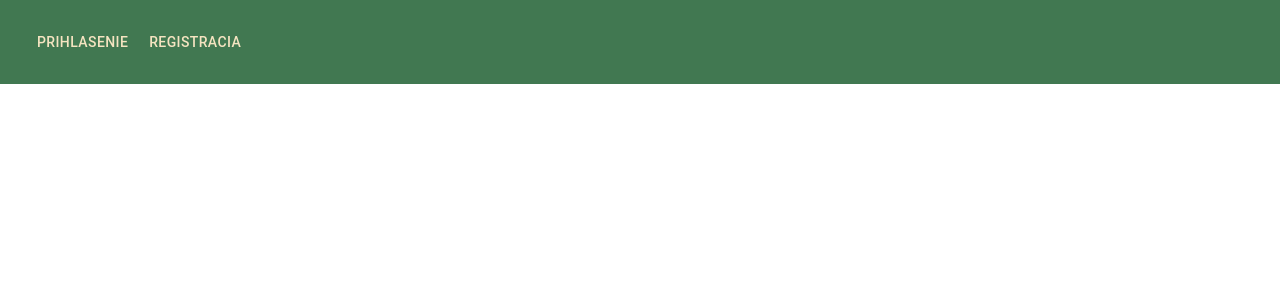
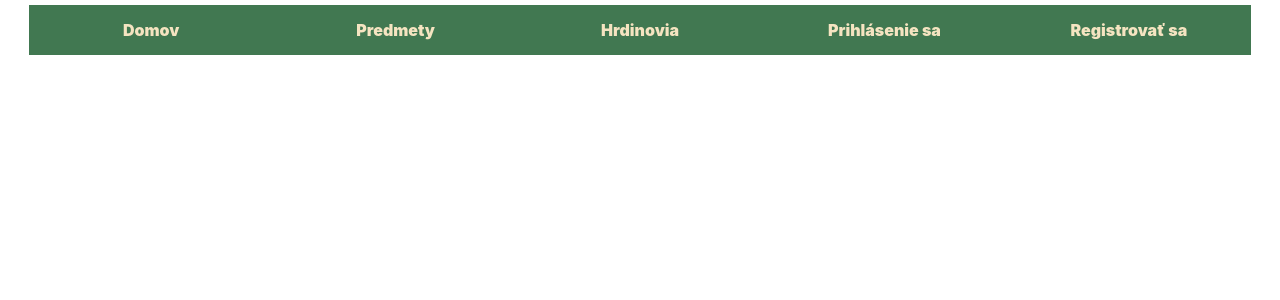
Before and after one commit to smazacik252/VAII-semestralka, a React (Vite) app: page / in a window 1280 px wide. Shown: the top 300 px of the page. Built offline with nearby package versions, Linux system fonts and the light colour scheme.

Commit message:
removed navbar functionality

```diff
--- a/src/components/Header/header.compontent.tsx
+++ b/src/components/Header/header.compontent.tsx
@@ -1,5 +1,6 @@
 import { Link, useNavigate } from "react-router-dom";
-import { HeaderButton, HeaderContainer } from "../Styles/header.styled.tsx";
+import {HeaderButton, HeaderContainer, StyledHeader} from "../Styles/header.styled.tsx";
+import {Navbar} from "../Navbar/navbar.component.tsx";
 
 export const Header = ({ user, setUser }: { user: any; setUser: (user: any) => void }) => {
     const navigate = useNavigate();
@@ -11,25 +12,8 @@ export const Header = ({ user, setUser }: { user: any; setUser: (user: any) => v
     };
 
     return (
-        <header>
-            <HeaderContainer maxWidth={false}>
-                {user ? (
-                    <>
-                        <span>
-                            <div>[id]{user.id}</div>
-                            <div>[meno]{user.userName}</div>
-                            <div>[email]{user.email}</div>
-                        </span>
-                        <HeaderButton><Link to="/pouzivatelia">Zobrazit pouzivatelov</Link></HeaderButton>
-                        <HeaderButton onClick={handleLogout}>Odhlasit</HeaderButton>
-                    </>
-                ) : (
-                    <>
-                        <HeaderButton><Link to="/prihlasenie">Prihlasenie</Link></HeaderButton>
-                        <HeaderButton><Link to="/registracia">Registracia </Link></HeaderButton>
-                    </>
-                )}
-            </HeaderContainer>
-        </header>
+        <StyledHeader>
+            <Navbar></Navbar>
+        </StyledHeader>
     );
 };
--- a/src/components/Styles/header.styled.tsx
+++ b/src/components/Styles/header.styled.tsx
@@ -1,31 +1,10 @@
-import {Container} from "@mui/material";
 import {styled} from "@mui/material/styles";
-import Button from "@mui/material/Button";
 
-export const HeaderContainer = styled(Container)`
+
+export const StyledHeader = styled("header")`
     display: flex;
-
-    height: 84px;
-    width: 100%;
-    background-color:   #417851;
-    flex: 1;
-    padding:0;
-    margin:0;
-
-    a {
-        color: #F5E4C1;
-        text-decoration: none;
-    }
-
-    span {
-        display: flex;
-        flex-direction: column;
-        color: #F5E4C1;
-    }
-`
-
-export const HeaderButton = styled(Button)`
+    flex-direction: column;
+    margin: 5px;
     color: #F5E4C1;
-    background-color: none;
-    margin-left: 5px;
-`
+    font-weight: 900;
+`;
```
